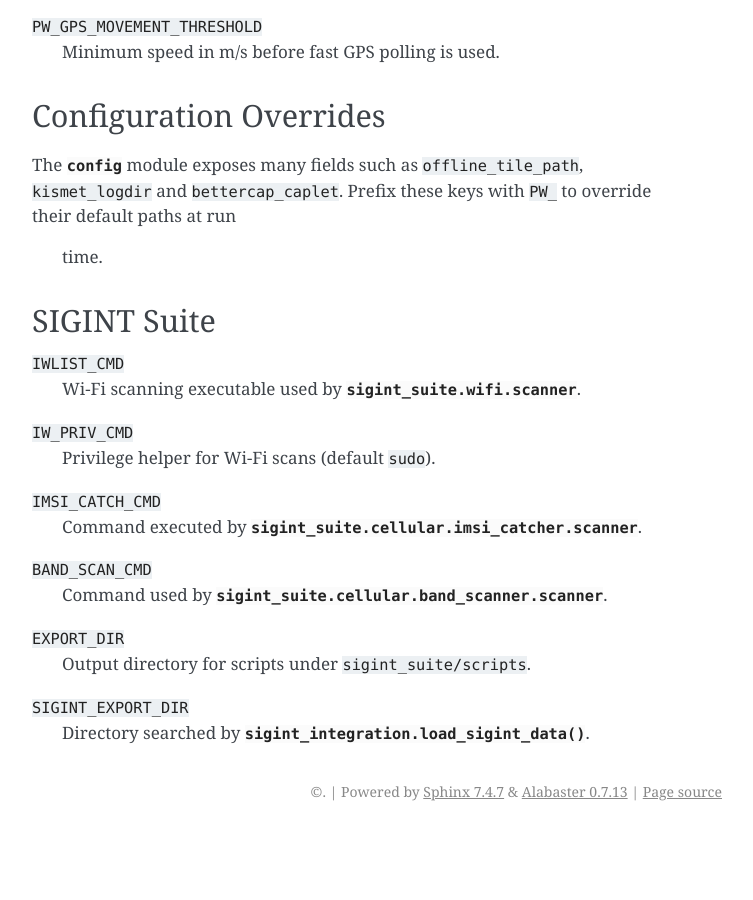
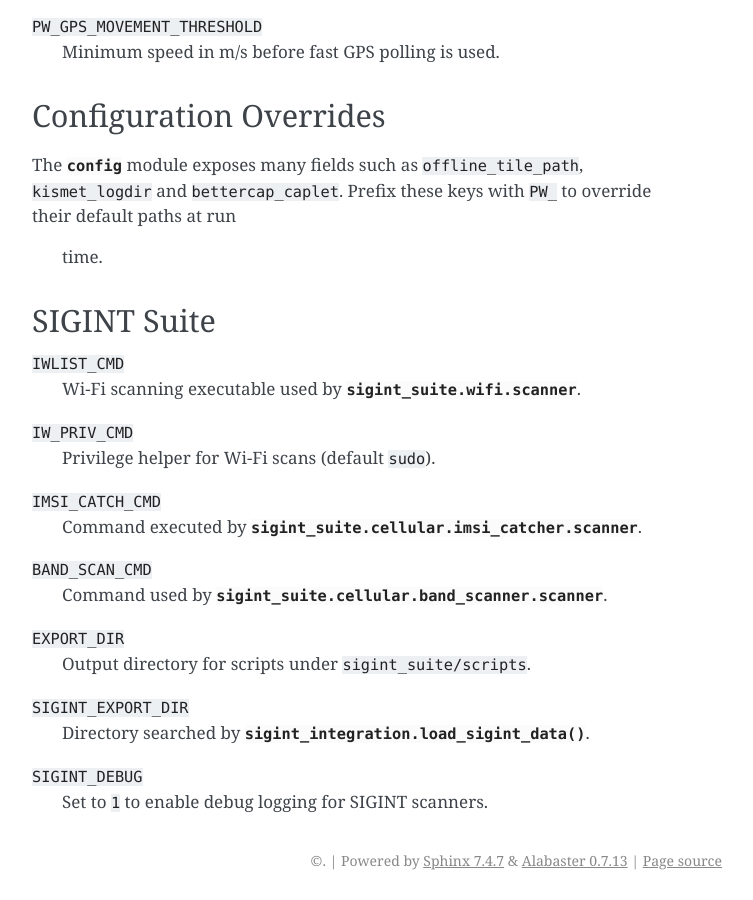
Before and after one commit to Trashytalk/piwardrive, a Sphinx documentation site: the page built from docs/environment.rst, in a window 1280 px wide and 900 px high, scrolled down 1015 px. Shown: the whole window, without its empty margins (388-1141 px from the left). Built offline with Sphinx 7.4.7, drawn with Linux system fonts in a browser that asks for light colours; before the commit the page ends 1846 px from its top, so only the background shows below that.

Commit message:
docs: mention SIGINT_DEBUG

```diff
--- a/docs/environment.rst
+++ b/docs/environment.rst
@@ -70,3 +70,6 @@ SIGINT Suite
 
 ``SIGINT_EXPORT_DIR``
     Directory searched by :func:`sigint_integration.load_sigint_data`.
+
+``SIGINT_DEBUG``
+    Set to ``1`` to enable debug logging for SIGINT scanners.
```
Also changed, not shown: README.md (+1 -1 lines).
